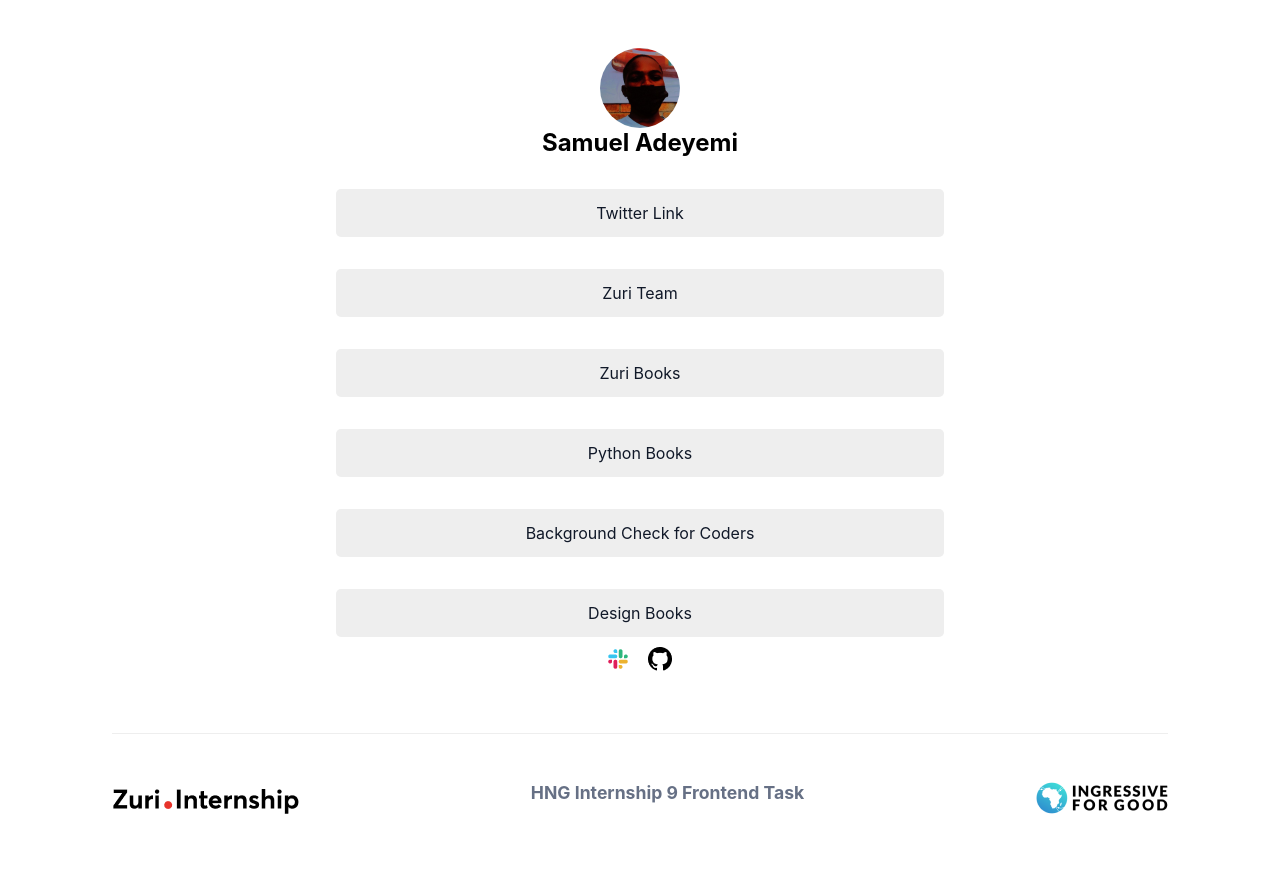
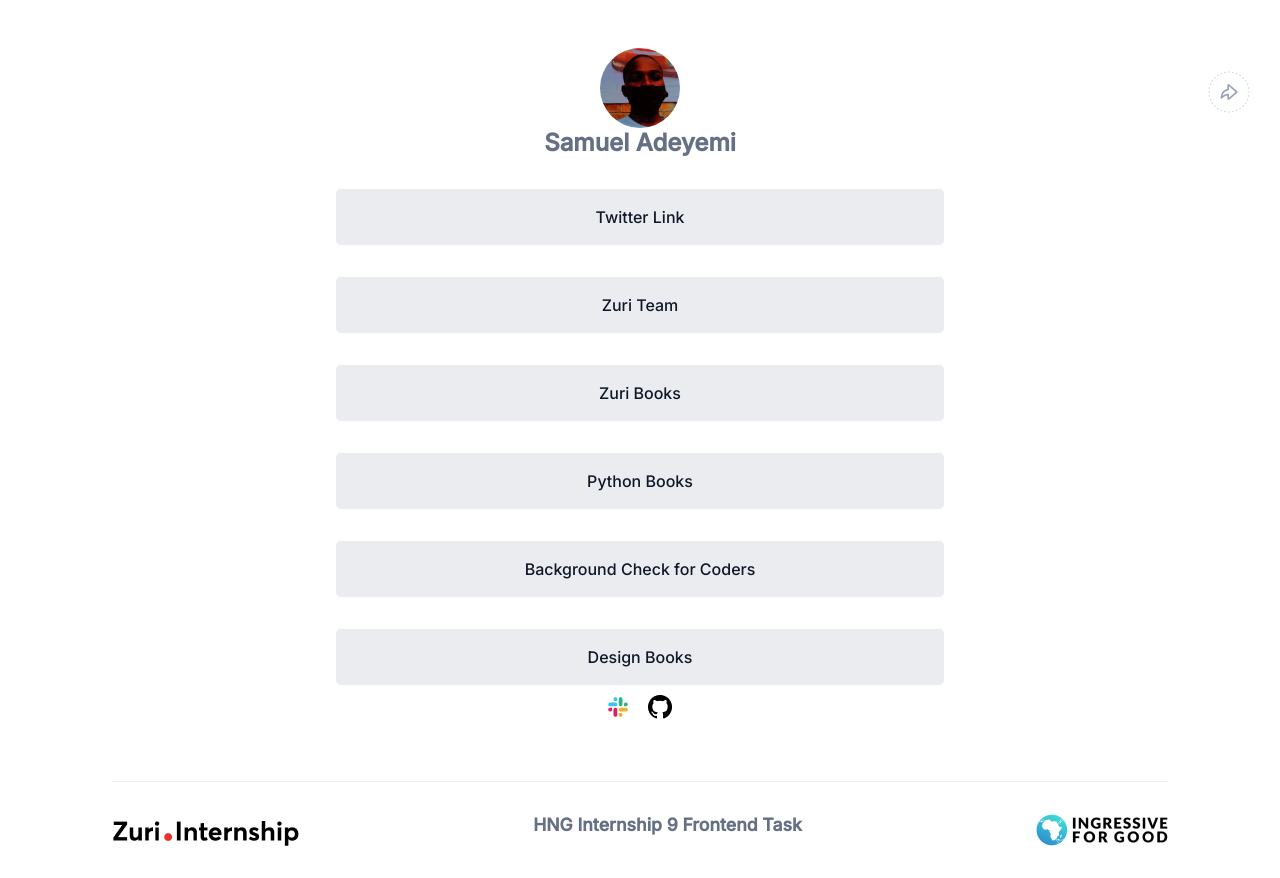
Before and after one commit to Samueljr-web/hngi9-task-1, a React (Create React App) app: page / in a window 1280 px wide. Before the commit the page ends 814 px from the top, so only its background shows below. Built offline with nearby package versions, Linux system fonts and the light colour scheme.

Commit message:
project cleanup

```diff
--- a/src/components/Main/index.js
+++ b/src/components/Main/index.js
@@ -3,15 +3,24 @@ import '../../styles/main.css'
 import Profile__img from '../../assets/profile__img.png'
 import Github from '../../assets/github.png'
 import Slack from '../../assets/slack.png'
+import Share_icon from '../../assets/share.png'
+import Ellipses_icon from '../../assets/ellipses.png'
 
 export default function index({Link}) {
   return (
     <div className='main'>
-      <div className='profile'>
+      <div className='profile_wrapper'>
+        <div className='profile'>
         <img src={Profile__img} id='profile__img' alt='profile_img' />
         <h2>Samuel Adeyemi</h2>
         {/* <a href='' id='slack'>samueljr-web</a> */}
+       </div>
+       <div className='all_btn'>
+        <a href='/' className='share_btn'><img src={Share_icon} alt="share-btn"/></a>
+        <a href='/' className='ellipse_btn'><img src={Ellipses_icon} alt="ellipse-btn"/></a>
+       </div>
       </div>
+
       <div className='links'>
         {Link.map((link, id) =>{
           return(
--- a/src/index.css
+++ b/src/index.css
@@ -1,30 +1,8 @@
+@import url('https://fonts.googleapis.com/css2?family=Inter:wght@500&display=swap');
 *{
   margin: 0;
 }
 
 body {
-  font-family: -apple-system, BlinkMacSystemFont, 'Segoe UI', 'Roboto', 'Oxygen',
-    'Ubuntu', 'Cantarell', 'Fira Sans', 'Droid Sans', 'Helvetica Neue',
-    sans-serif;
+  font-family: 'Inter', sans-serif;
 }
-
-.main{
-  display: flex;
-  flex-direction: column;
-  justify-content: center;
-  align-items: center;
-}
-
-.link_btn{
-  background: #eee;
-  display: flex;
-  flex-direction: column;
-  justify-content: center;
-  color: #101828;
-  text-decoration: none;
-  text-align: center;
-  width: 34rem;
-  height: 3rem;
-  margin-top: 2rem;
-  border-radius: 5px;
-}
--- a/src/styles/main.css
+++ b/src/styles/main.css
@@ -4,7 +4,18 @@
   justify-content: center;
   align-items: center;
 }
-
+.main .profile_wrapper{
+    display: flex;
+    justify-content: initial;
+}
+.profile_wrapper .all_btn{
+   position: absolute;
+   right: 30px;
+   top: 8.83%;
+}
+.all_btn .ellipse_btn{
+    display: none;
+}
 .profile{
     display: flex;
     align-items: center;
@@ -17,9 +28,12 @@
     object-fit: cover;
     border-radius: 20rem;
 }
+.profile h2{
+   color: #667085;
+}
 
 .link_btn{
-  background: #eee;
+  background: #EAECF0;
   display: flex;
   flex-direction: column;
   justify-content: center;
@@ -27,11 +41,15 @@
   text-decoration: none;
   text-align: center;
   width: 38rem;
-  height: 3rem;
+  height: 3.5rem;
   margin-top: 2rem;
   border-radius: 5px;
 }
-
+.link_btn:hover{
+    background: #667085;
+    color: #fff;
+    transition: .4s;
+}
 .social__icons{
     display: flex;
     align-items: center;
@@ -49,7 +67,7 @@
     display: flex;
     justify-content: space-between;
     margin-top: 3rem;
-    padding-top: 3rem;
+    padding: 2rem 0;
     border-top: 1px solid #eee;
 }
 
@@ -61,12 +79,19 @@
 @media screen and (max-width: 700px) {
  .link_btn{
   width: 20rem;
-  height: 3rem;
+  height: 4rem;
   margin-top: 2rem;
   border-radius: 5px;
+ }
+  .all_btn .ellipse_btn{
+    display: block;
+}
+  .all_btn .share_btn{
+    display: none;
+}
 }
 
-}
+
 
 @media screen and (max-width: 850px) {
 .footer{
```
Also changed, not shown: src/assets/ellipses.png (added), src/assets/share.png (added).
